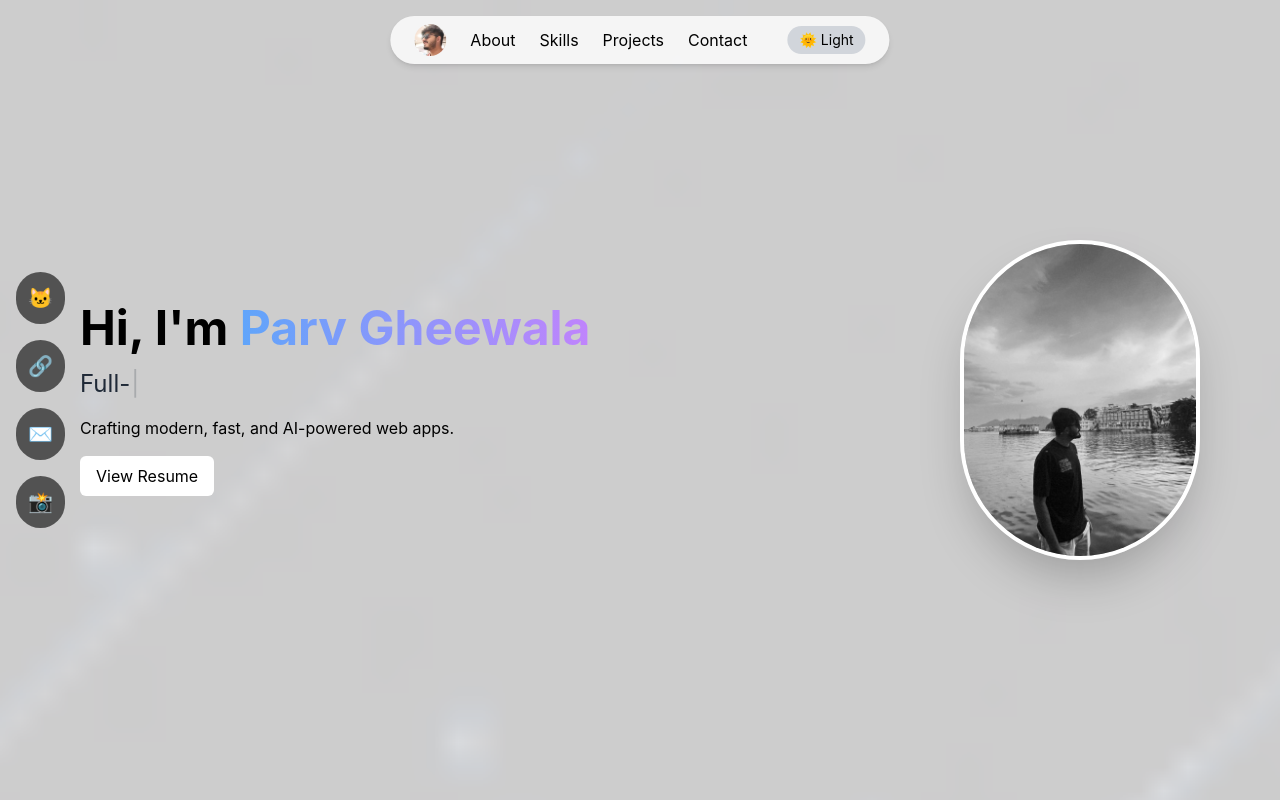
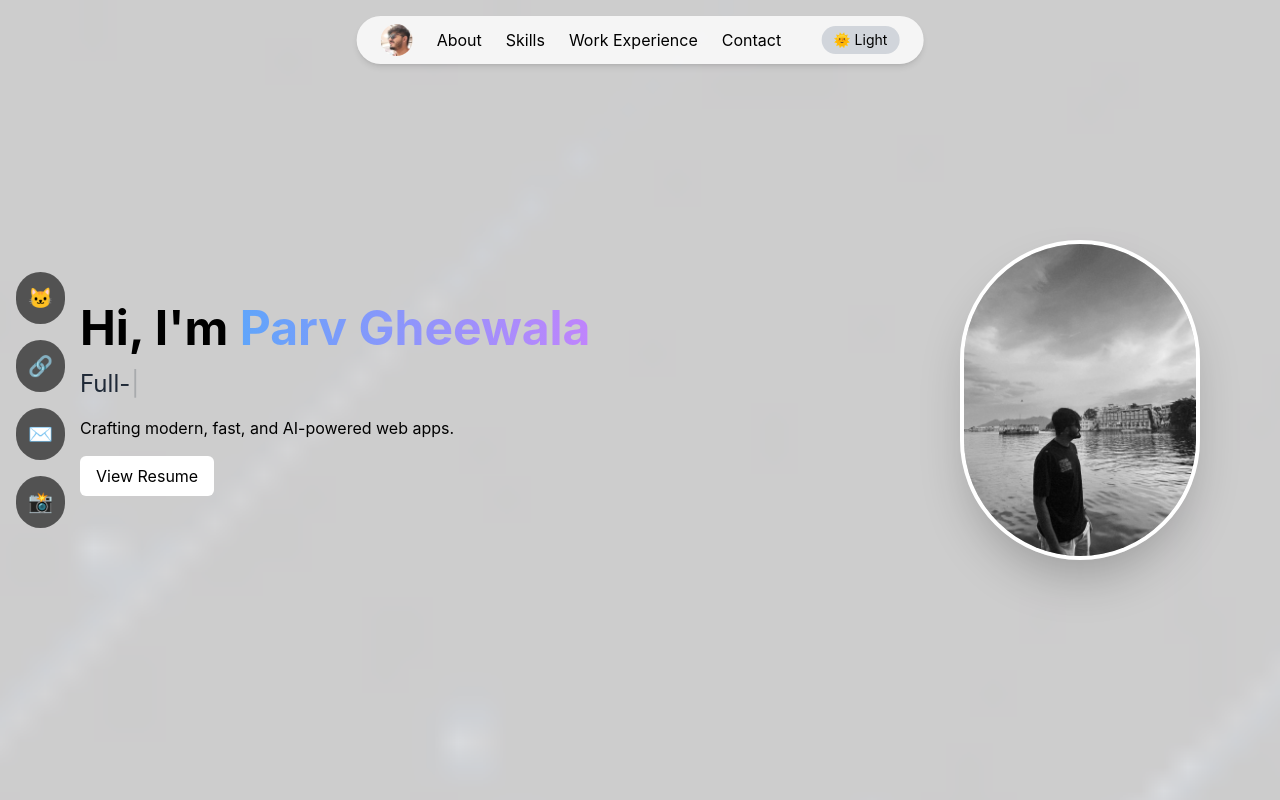
Before and after one commit to Parvgheewala/Portfolio, a React (Vite) app: page / in a window 1280 px wide. Shown: the top 800 px of the page. Built offline with nearby package versions, Linux system fonts and the light colour scheme.

Commit message:
additional change

```diff
--- a/src/components/Navbar.jsx
+++ b/src/components/Navbar.jsx
@@ -11,10 +11,10 @@ const Navbar = () => {
   return (
     <nav className="fixed top-4 left-1/2 transform -translate-x-1/2 bg-black/60 dark:bg-white/80 px-6 py-2 rounded-full flex items-center gap-6 z-50 shadow-md">
       <img src="/assets/images/avatarPic.png" alt="avatar" className="h-8 w-8 rounded-full" />
-      {["About", "Skills", "Projects", "Contact"].map((item) => (
+      {["About", "Skills", "Work Experience", "Contact"].map((item) => (
         <a
           key={item}
-          href={`#${item.toLowerCase().replace(/ /g, "-")}`}
+          href={item === "Work Experience" ? "projects" :`#${item.toLowerCase().replace(/ /g, "-")}`}
           className="text-white dark:text-black hover:text-blue-400 dark:hover:text-blue-600"
         >
           {item}
```
Also changed, not shown: 2 other files (tests, documents, lock files or other folders).
